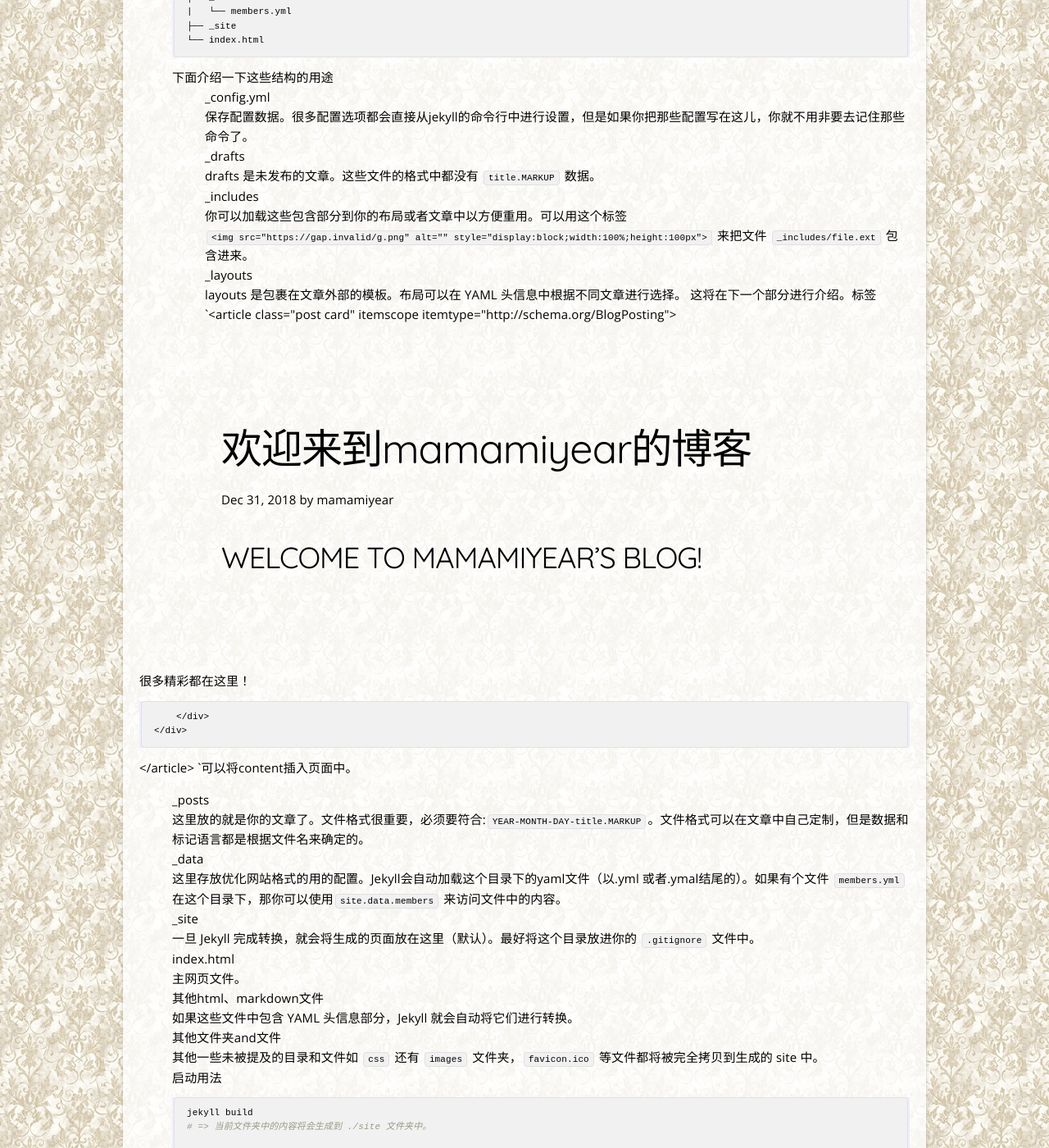
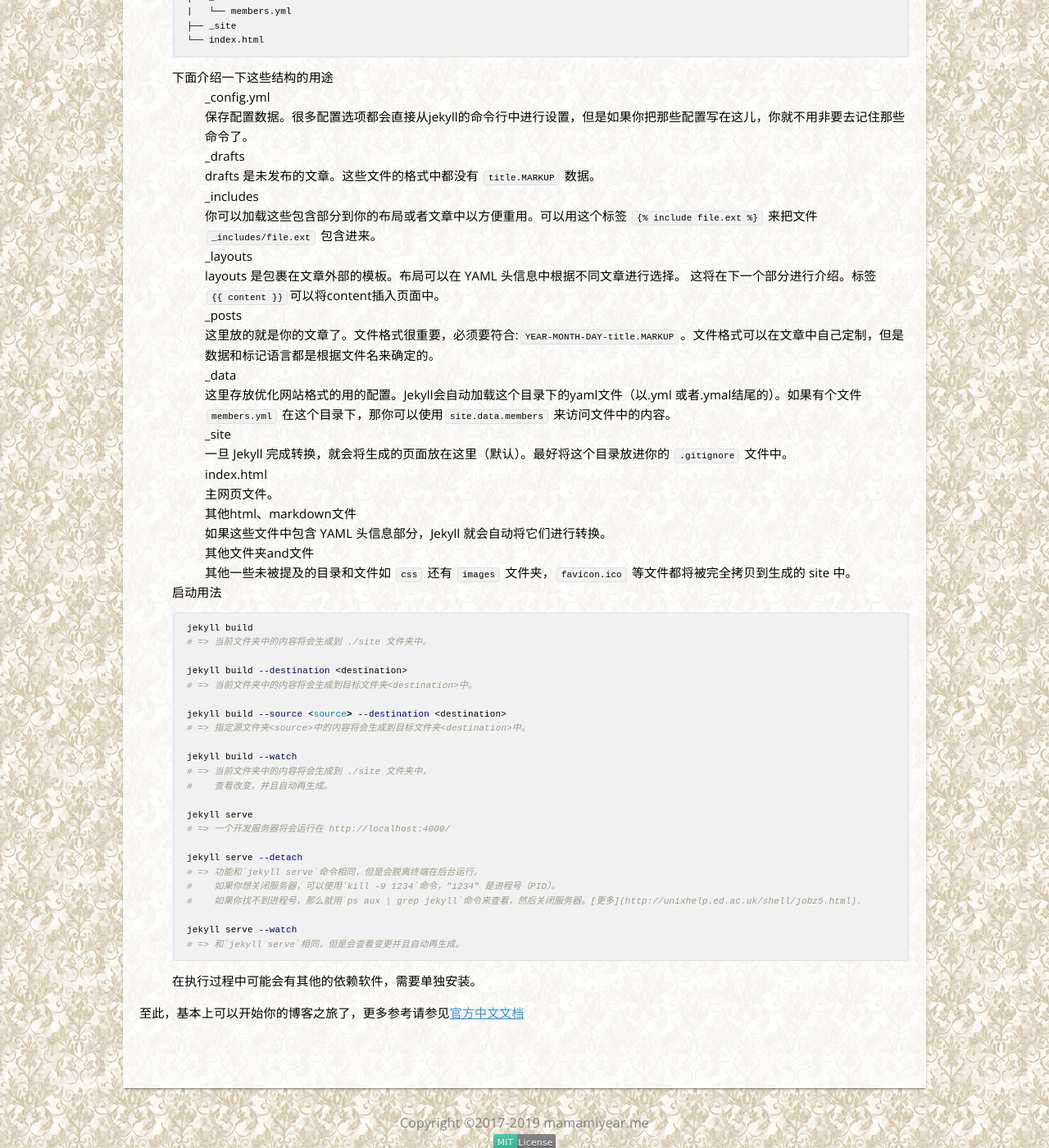
Before and after one commit to mamamiyear/mamamiyear.github.io, a Jekyll site: the page built from _posts/2019-01-02-jekyll-local-install-and-usage.md, in a window 1280 px wide and 1400 px high, scrolled down 1675 px. Shown: the whole window at 82% size. Built offline with Jekyll 4.4.1, drawn with Linux system fonts in a browser that asks for light colours; some of the changed lines change nothing that is shown.

Commit message:
fix(_posts): fix a syntax error for jekyll

```diff
--- a/_posts/2019-01-02-jekyll-local-install-and-usage.md
+++ b/_posts/2019-01-02-jekyll-local-install-and-usage.md
@@ -92,11 +92,11 @@ sudo gem install jekyll  # 安装 jekyll
 
   - _includes
 
-    你可以加载这些包含部分到你的布局或者文章中以方便重用。可以用这个标签 `{% include file.ext %}` 来把文件 `_includes/file.ext` 包含进来。
+    你可以加载这些包含部分到你的布局或者文章中以方便重用。可以用这个标签 `{% raw %}{% include file.ext %}{% endraw %}` 来把文件 `_includes/file.ext` 包含进来。
 
   - _layouts
 
-    layouts 是包裹在文章外部的模板。布局可以在 YAML 头信息中根据不同文章进行选择。 这将在下一个部分进行介绍。标签 `{{ content }}`可以将content插入页面中。
+    layouts 是包裹在文章外部的模板。布局可以在 YAML 头信息中根据不同文章进行选择。 这将在下一个部分进行介绍。标签 `{% raw %}{{ content }}{% endraw %}`可以将content插入页面中。
 
   - _posts
 
```
